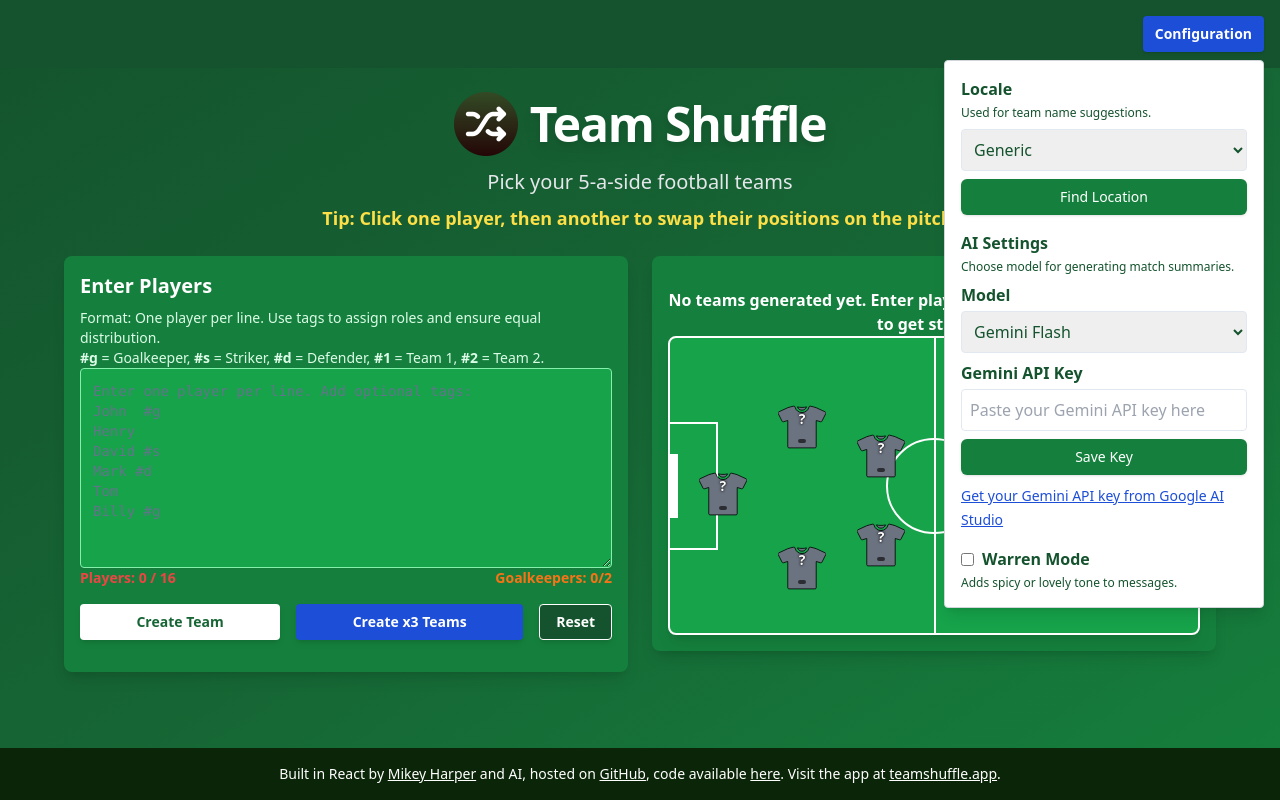
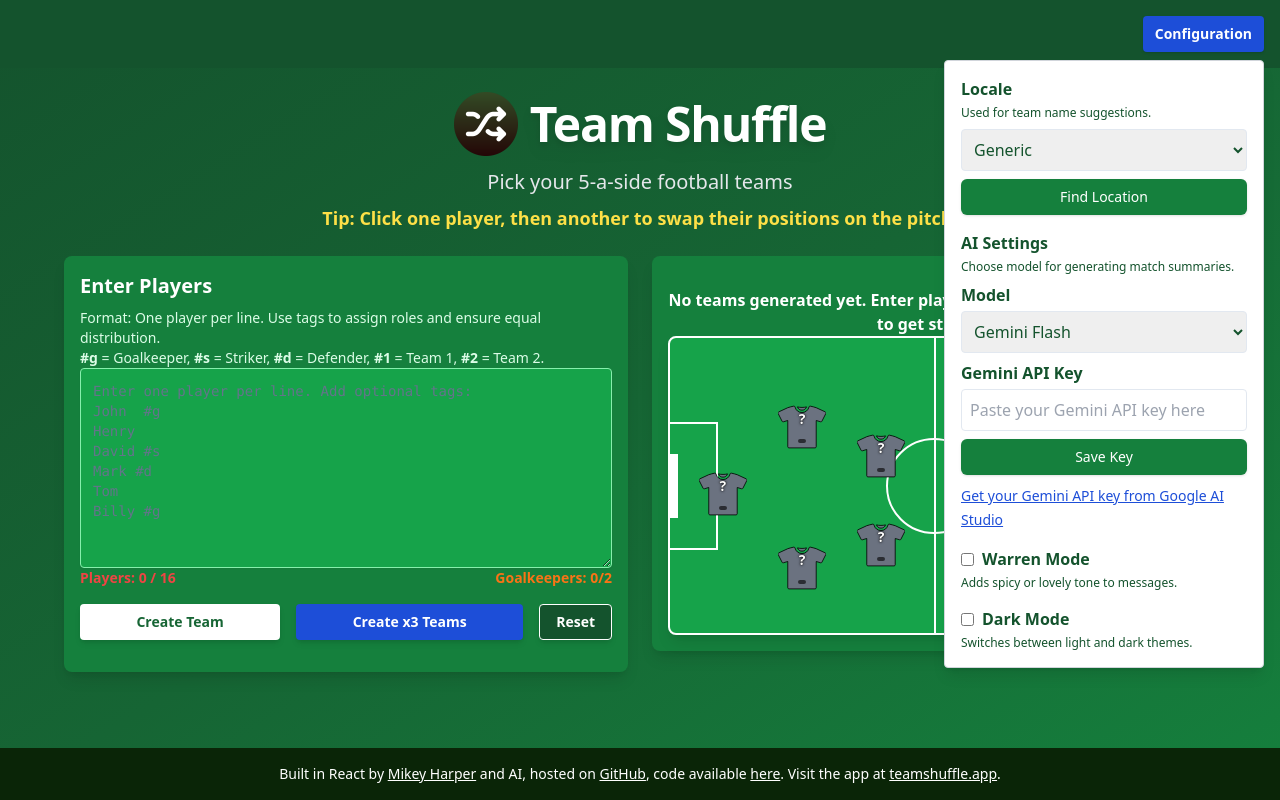
Before and after one commit to dr-harper/football-team-picker, a React (Vite) app: page / in a window 1280 px wide. Both pictures are taken after a click on the button "Configuration". Built offline with nearby package versions, Linux system fonts and the light colour scheme.

Commit message:
feat: add dark mode toggle

```diff
--- a/src/App.tsx
+++ b/src/App.tsx
@@ -73,6 +73,7 @@ const FootballTeamPicker = () => {
         const stored = localStorage.getItem('warrenAggression');
         return stored ? Number(stored) : 20;
     });
+    const [darkMode, setDarkMode] = useState(() => localStorage.getItem('darkMode') === 'true');
     const aiInputRef = useRef<HTMLInputElement>(null);
 
     useEffect(() => {
@@ -90,6 +91,11 @@ const FootballTeamPicker = () => {
     useEffect(() => {
         localStorage.setItem('warrenAggression', String(warrenAggression));
     }, [warrenAggression]);
+
+    useEffect(() => {
+        document.documentElement.classList.toggle('dark', darkMode);
+        localStorage.setItem('darkMode', String(darkMode));
+    }, [darkMode]);
 
     useEffect(() => {
         // Update places based on selected location
@@ -611,6 +617,8 @@ const FootballTeamPicker = () => {
                 onWarrenModeChange={setWarrenMode}
                 warrenAggression={warrenAggression}
                 onWarrenAggressionChange={setWarrenAggression}
+                darkMode={darkMode}
+                onDarkModeChange={setDarkMode}
             />
             <div className="flex-grow p-4 sm:p-6">
                 {/* Notifications */}
--- a/src/components/HeaderBar.tsx
+++ b/src/components/HeaderBar.tsx
@@ -22,6 +22,8 @@ interface HeaderBarProps {
     onWarrenModeChange: (value: boolean) => void;
     warrenAggression: number;
     onWarrenAggressionChange: (value: number) => void;
+    darkMode: boolean;
+    onDarkModeChange: (value: boolean) => void;
 }
 
 const HeaderBar: React.FC<HeaderBarProps> = ({
@@ -39,6 +41,8 @@ const HeaderBar: React.FC<HeaderBarProps> = ({
     onWarrenModeChange,
     warrenAggression,
     onWarrenAggressionChange,
+    darkMode,
+    onDarkModeChange,
 }) => {
     const [showConfig, setShowConfig] = useState(false);
     const [installPrompt, setInstallPrompt] = useState<BeforeInstallPromptEvent | null>(null);
@@ -176,6 +180,17 @@ const HeaderBar: React.FC<HeaderBarProps> = ({
                                 </div>
                             )}
                         </div>
+                        <div>
+                            <label className="font-bold flex items-center gap-2">
+                                <input
+                                    type="checkbox"
+                                    checked={darkMode}
+                                    onChange={(e) => onDarkModeChange(e.target.checked)}
+                                />
+                                Dark Mode
+                            </label>
+                            <p className="text-xs mt-1">Switches between light and dark themes.</p>
+                        </div>
                         {!isStandalone && installPrompt && (
                             <div>
                                 <p className="text-xs mb-2">
```
